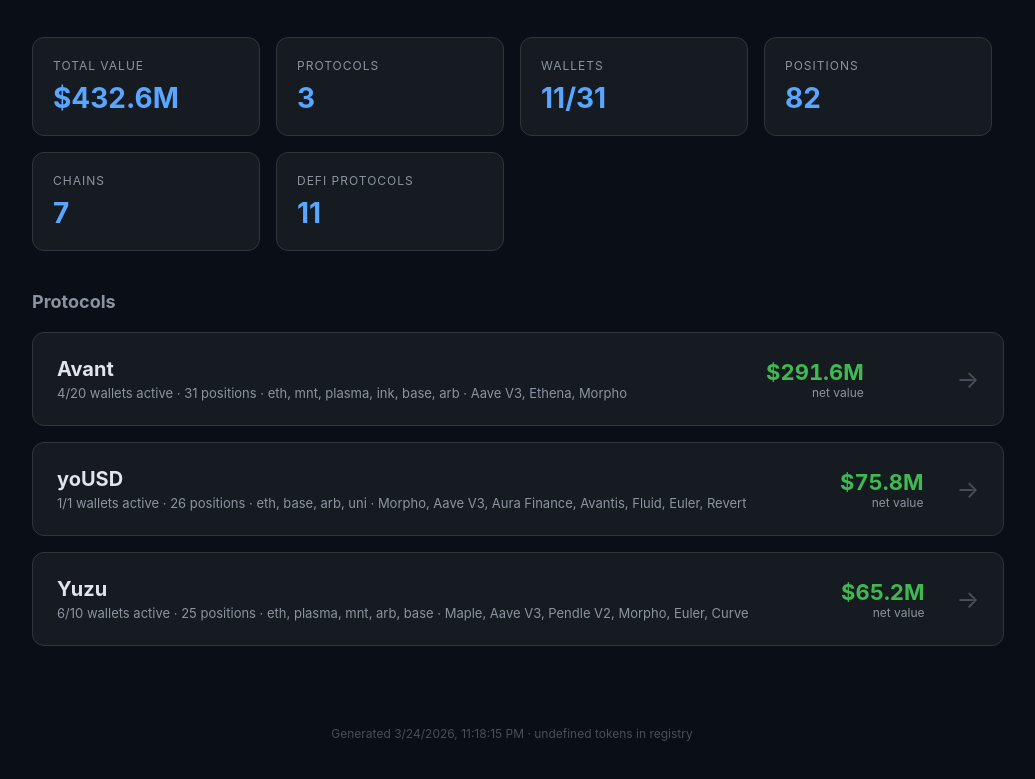
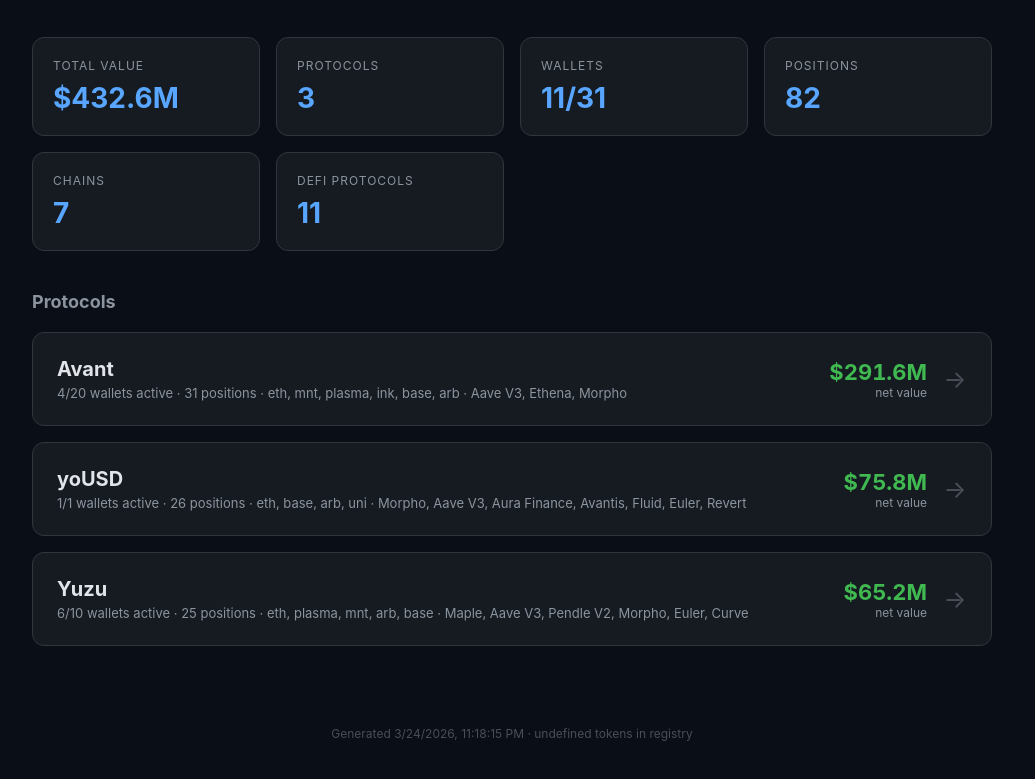
Before and after one commit to bubbamacxtxt-cyber/protocol-yield-tracker, a website: page index.html in a window 1280 px wide. Shown: the part 107-886 px from the top of the page, without its empty margins (128-1163 px from the left). Drawn offline with Linux system fonts and the light colour scheme.

Commit message:
Fix: CSS grid layout for perfectly aligned whale values

```diff
--- a/index.html
+++ b/index.html
@@ -16,14 +16,14 @@ h1 { font-size: 32px; margin-bottom: 8px; }
 .card-value { font-size: 28px; font-weight: 700; color: #58a6ff; }
 
 .whale-list { display: grid; gap: 16px; }
-.whale-item { background: #161b22; border: 1px solid #30363d; border-radius: 12px; padding: 24px; cursor: pointer; transition: border-color 0.2s; display: flex; justify-content: space-between; align-items: center; text-decoration: none; color: inherit; gap: 16px; }
+.whale-item { background: #161b22; border: 1px solid #30363d; border-radius: 12px; padding: 24px; cursor: pointer; transition: border-color 0.2s; display: grid; grid-template-columns: 1fr 160px 24px; align-items: center; text-decoration: none; color: inherit; gap: 16px; }
 .whale-item:hover { border-color: #58a6ff; }
 .whale-name { font-size: 20px; font-weight: 700; margin-bottom: 4px; }
-.whale-meta { color: #8b949e; font-size: 13px; flex: 1; min-width: 0; overflow: hidden; text-overflow: ellipsis; white-space: nowrap; }
-.whale-stats { text-align: right; min-width: 160px; flex-shrink: 0; }
+.whale-meta { color: #8b949e; font-size: 13px; overflow: hidden; text-overflow: ellipsis; white-space: nowrap; }
+.whale-stats { text-align: right; }
 .whale-value { font-size: 22px; font-weight: 700; color: #3fb950; font-variant-numeric: tabular-nums; }
 .whale-detail { color: #8b949e; font-size: 12px; }
-.arrow { color: #484f58; font-size: 24px; margin-left: 16px; flex-shrink: 0; }
+.arrow { color: #484f58; font-size: 24px; text-align: center; }
 
 .footer { text-align: center; color: #484f58; font-size: 12px; margin-top: 60px; padding: 20px; }
 </style>
```
